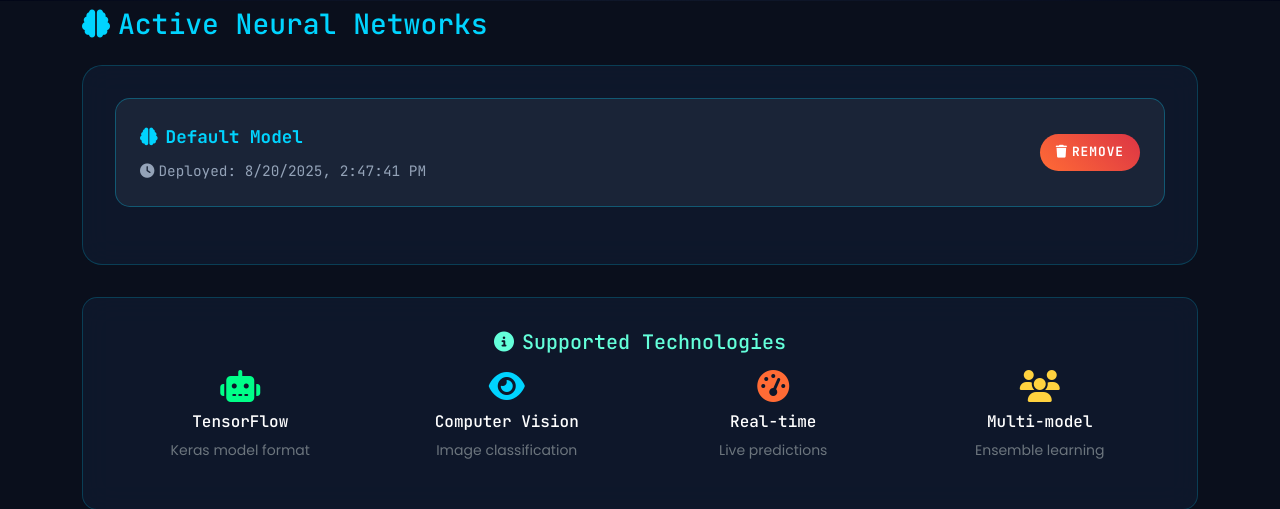
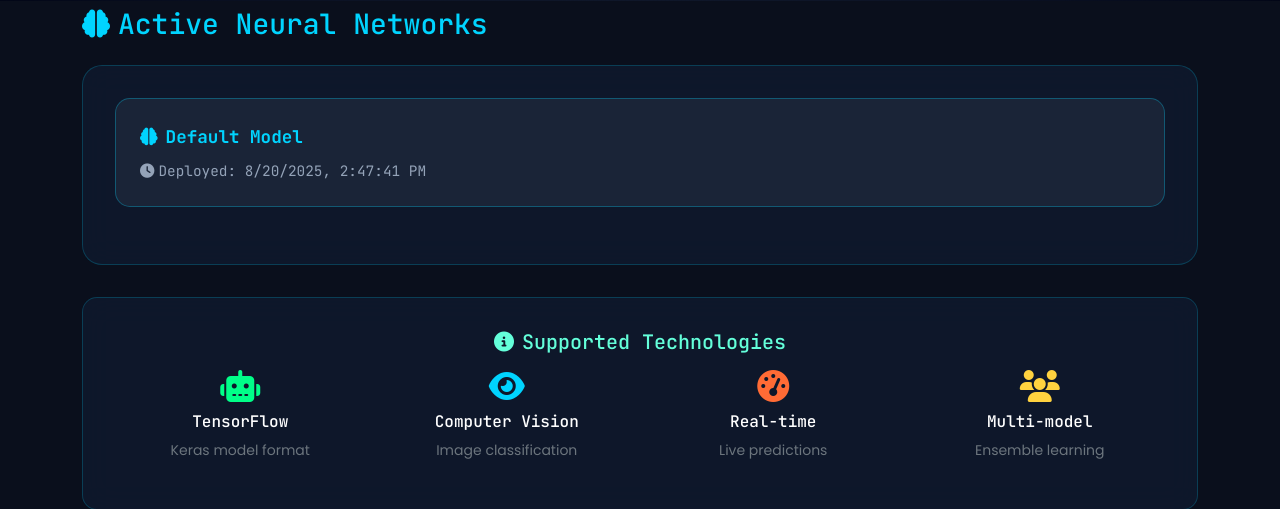
Before and after one commit to SALVO-AI-ML-Club-of-SASTRA/SALVO-Website, a Django app: page /models/ in a window 1280 px wide. Shown: the part 799-1308 px from the top of the page. Run offline with Django 5.2, Linux system fonts and the light colour scheme; parts of the project's set-up code (start-up, migrations or seed data) failed here and were passed over.

Commit message:
DELETE MODEL BUTTON REMOVED

```diff
--- a/salvo_website/drawapp/templates/drawapp/model_management.html
+++ b/salvo_website/drawapp/templates/drawapp/model_management.html
@@ -482,9 +482,9 @@ function loadModels() {
                         </div>
                     </div>
                     <div class="model-actions">
-                        <button class="delete-btn" onclick="deleteModel('${model.filename}')">
-                            <i class="fas fa-trash me-1"></i>Remove
-                        </button>
+                        <!-- <button class="delete-btn" onclick="deleteModel('${model.filename}')">
+                        //     <i class="fas fa-trash me-1"></i>Remove
+                        // </button> -->
                     </div>
                 </div>
             `).join('');
```
Also changed, not shown: salvo_website/db.sqlite3, salvo_website/drawapp/views.py (line endings or trailing spaces).
